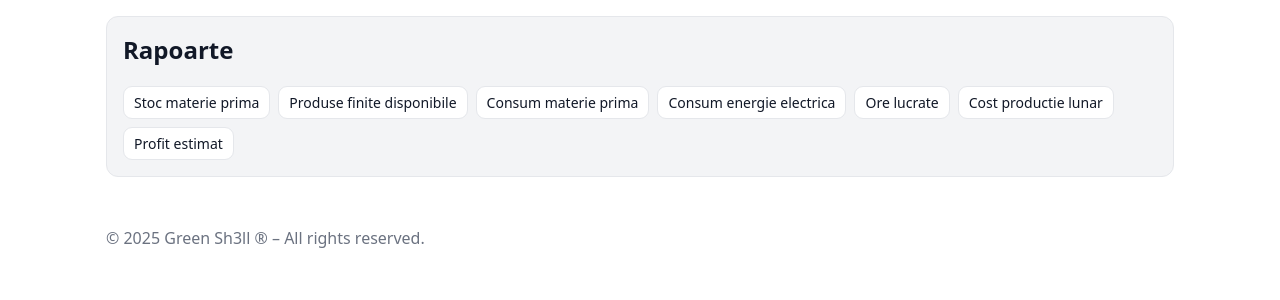
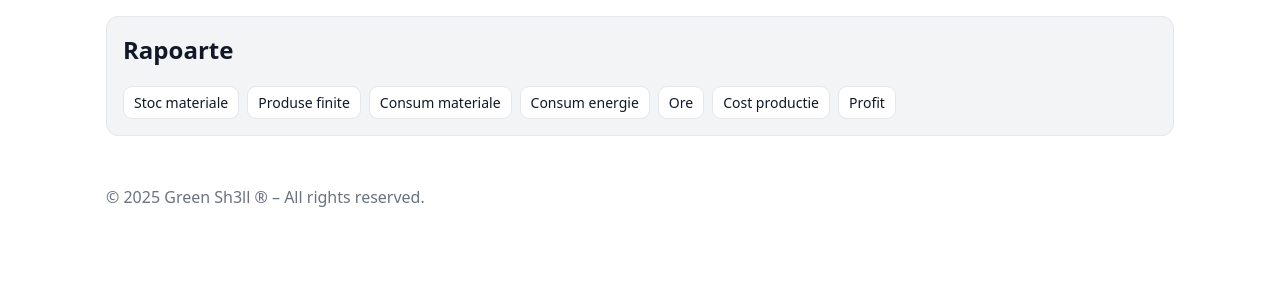
Before and after one commit to dirzanbogdan/Wood-Shop-Manager, a PHP site: template app/Views/reports/index.php in a window 1280 px wide. Shown: the part 63-363 px from the top of the page. Run offline with PHP 8.4, Linux system fonts and the light colour scheme; the template is opened without the code that fills it, so the values that code supplies are empty.

Commit message:
Aliniaza denumiri rapoarte in index si documentatie

```diff
--- a/app/Views/reports/index.php
+++ b/app/Views/reports/index.php
@@ -5,12 +5,12 @@ declare(strict_types=1);
 <div class="card">
   <h2 style="margin-top:0">Rapoarte</h2>
   <div class="row" style="gap:8px; flex-wrap:wrap">
-    <a class="btn small" href="/?r=reports/stockMaterials">Stoc materie prima</a>
-    <a class="btn small" href="/?r=reports/stockProducts">Produse finite disponibile</a>
-    <a class="btn small" href="/?r=reports/materialsConsumption">Consum materie prima</a>
-    <a class="btn small" href="/?r=reports/energyConsumption">Consum energie electrica</a>
-    <a class="btn small" href="/?r=reports/hours">Ore lucrate</a>
-    <a class="btn small" href="/?r=reports/monthlyCost">Cost productie lunar</a>
-    <a class="btn small" href="/?r=reports/profit">Profit estimat</a>
+    <a class="btn small" href="/?r=reports/stockMaterials">Stoc materiale</a>
+    <a class="btn small" href="/?r=reports/stockProducts">Produse finite</a>
+    <a class="btn small" href="/?r=reports/materialsConsumption">Consum materiale</a>
+    <a class="btn small" href="/?r=reports/energyConsumption">Consum energie</a>
+    <a class="btn small" href="/?r=reports/hours">Ore</a>
+    <a class="btn small" href="/?r=reports/monthlyCost">Cost productie</a>
+    <a class="btn small" href="/?r=reports/profit">Profit</a>
   </div>
 </div>
```
Also changed, not shown: CHANGELOG.md, README.md.
